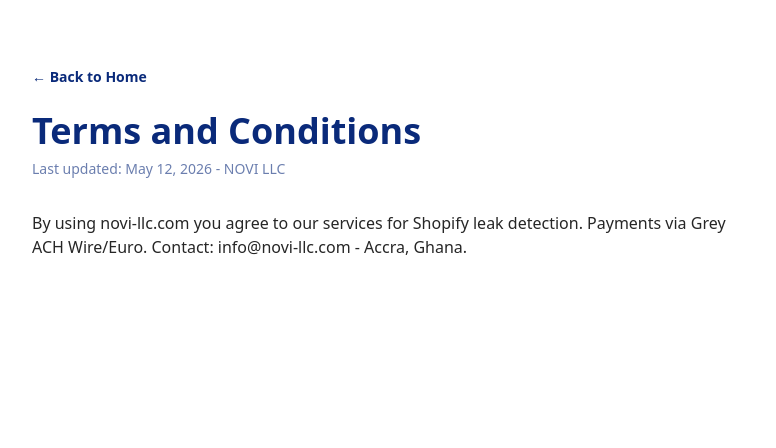
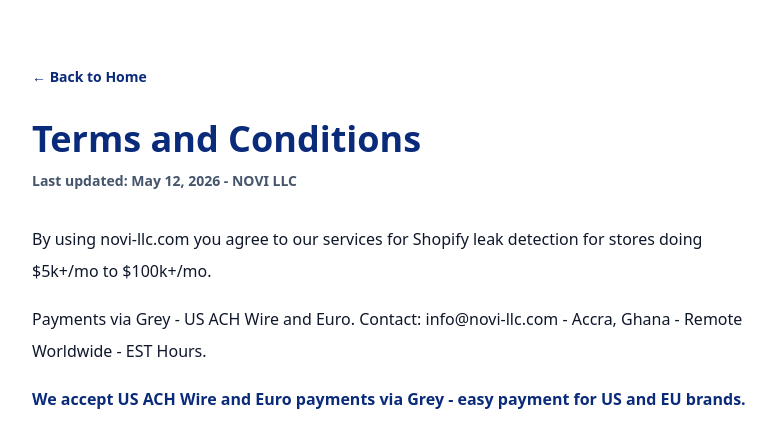
Before and after one commit to NOVI-I6699-cmd/portfolio-starter-kit, a Next.js app: page /terms in a window 1280 px wide. Shown: the top 448 px of the page, without its empty margins (248-1024 px from the left). Built offline with nearby package versions, Linux system fonts and the light colour scheme.

Commit message:
Update page.tsx

```diff
--- a/app/terms/page.tsx
+++ b/app/terms/page.tsx
@@ -1,16 +1,17 @@
 import Link from 'next/link'
-
-export default function Terms() {
-  return (
-    <main className="max-w-3xl mx-auto px-6 py-16">
-      <Link href="/" className="inline-flex items-center text-sm font-semibold text-[#0A2A7A] hover:underline mb-6">
-        ← Back to Home
-      </Link>
-      <h1 className="text-4xl font-bold text-[#0A2A7A]">Terms and Conditions</h1>
-      <p className="mt-2 text-sm opacity-60">Last updated: May 12, 2026 - NOVI LLC</p>
-      <div className="mt-8 prose">
-        <p>By using novi-llc.com you agree to our services for Shopify leak detection. Payments via Grey ACH Wire/Euro. Contact: info@novi-llc.com - Accra, Ghana.</p>
-      </div>
-    </main>
-  )
+export default function Terms(){
+ return(
+  <main className="min-h-screen bg-white">
+   <div className="max-w-3xl mx-auto px-6 py-16">
+    <Link href="/" className="inline-flex text-sm font-bold text-[#0A2A7A] hover:underline mb-8">← Back to Home</Link>
+    <h1 className="text-4xl font-bold text-[#0A2A7A]">Terms and Conditions</h1>
+    <p className="mt-3 text-sm font-semibold text-slate-600">Last updated: May 12, 2026 - NOVI LLC</p>
+    <div className="mt-8 space-y-4 text-[16px] leading-8 text-slate-900">
+      <p>By using novi-llc.com you agree to our services for Shopify leak detection for stores doing $5k+/mo to $100k+/mo.</p>
+      <p>Payments via Grey - US ACH Wire and Euro. Contact: info@novi-llc.com - Accra, Ghana - Remote Worldwide - EST Hours.</p>
+      <p className="font-bold text-[#0A2A7A]">We accept US ACH Wire and Euro payments via Grey - easy payment for US and EU brands.</p>
+    </div>
+   </div>
+  </main>
+ )
 }
```
